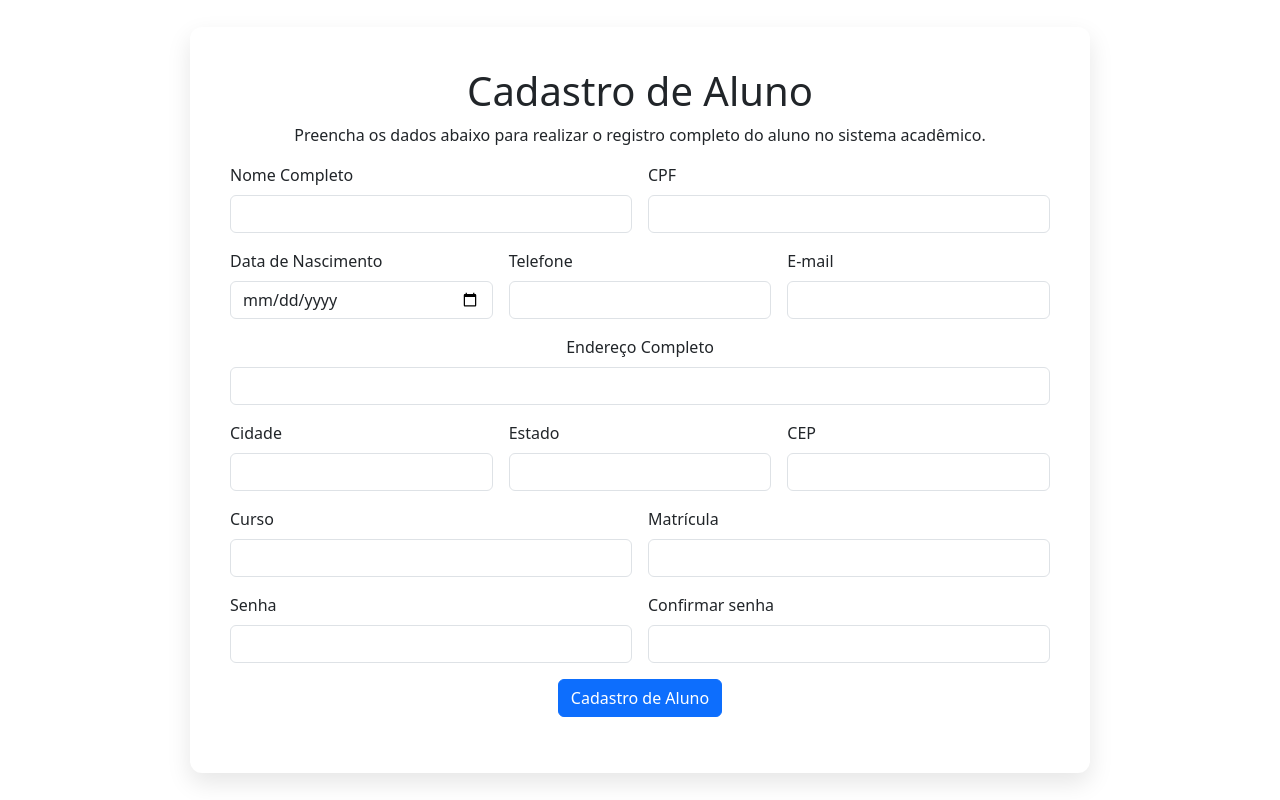
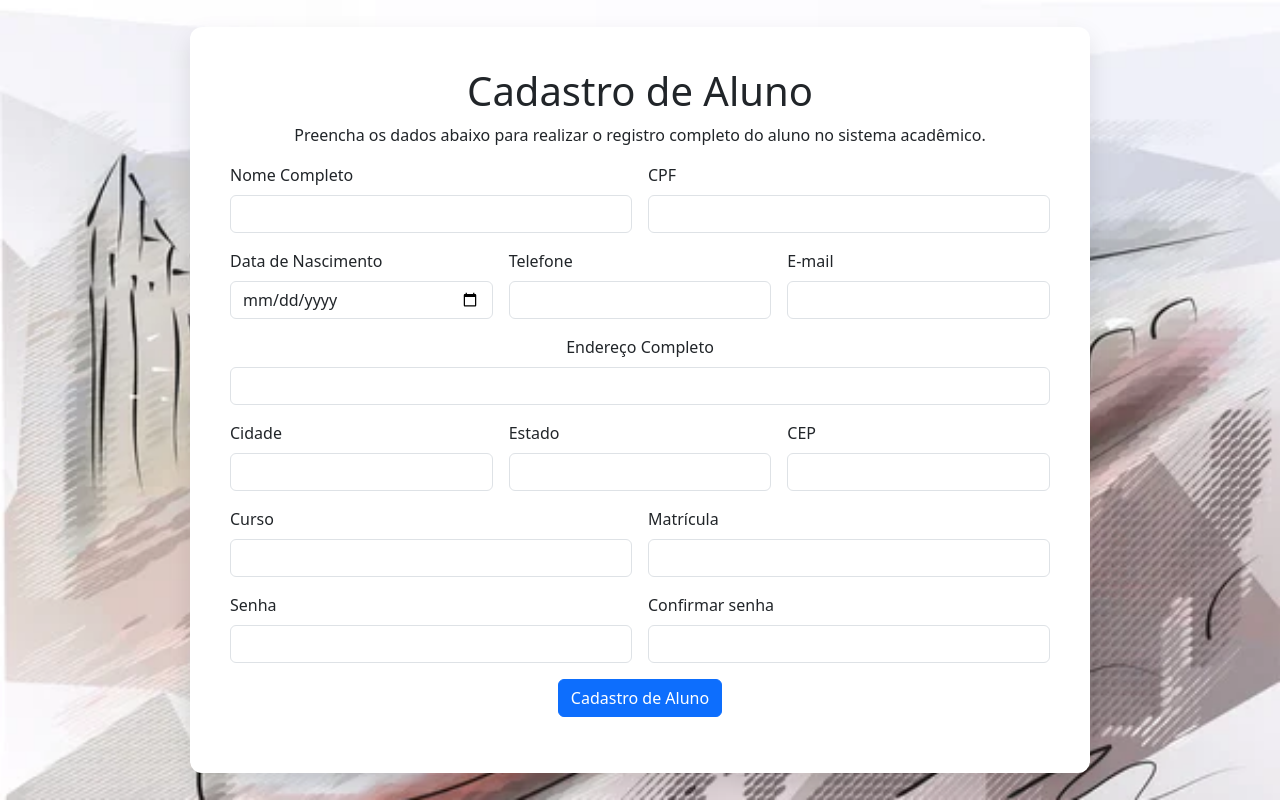
Before and after one commit to EduardoLopes17/SA-Ferrorama, a PHP site: page /public/cadastro.html in a window 1280 px wide. Run offline with PHP 8.4, Linux system fonts and the light colour scheme.

Commit message:
add - ajuste

```diff
--- a/assets/style/style.css
+++ b/assets/style/style.css
@@ -32,8 +32,8 @@
 }
 .New{
     text-align: center;
-    /* Pagina 3 Abaixo */
 }
+/* Pagina 3 Abaixo */
 #P3 {
     background-color: #ffffff;
     display: flex;
@@ -41,6 +41,9 @@
     align-items: center;
     min-height: 100vh;
     margin: 0;
+    background-image: url(../img/imagem\ fundo2.jpg);
+    background-repeat:no-repeat;
+    background-size: cover;
 }
 .container3 {
     background-color: white;
```
Also changed, not shown: assets/img/imagem fundo2.jpg (added), assets/img/imagem_trilho.Home.jpg (added).
